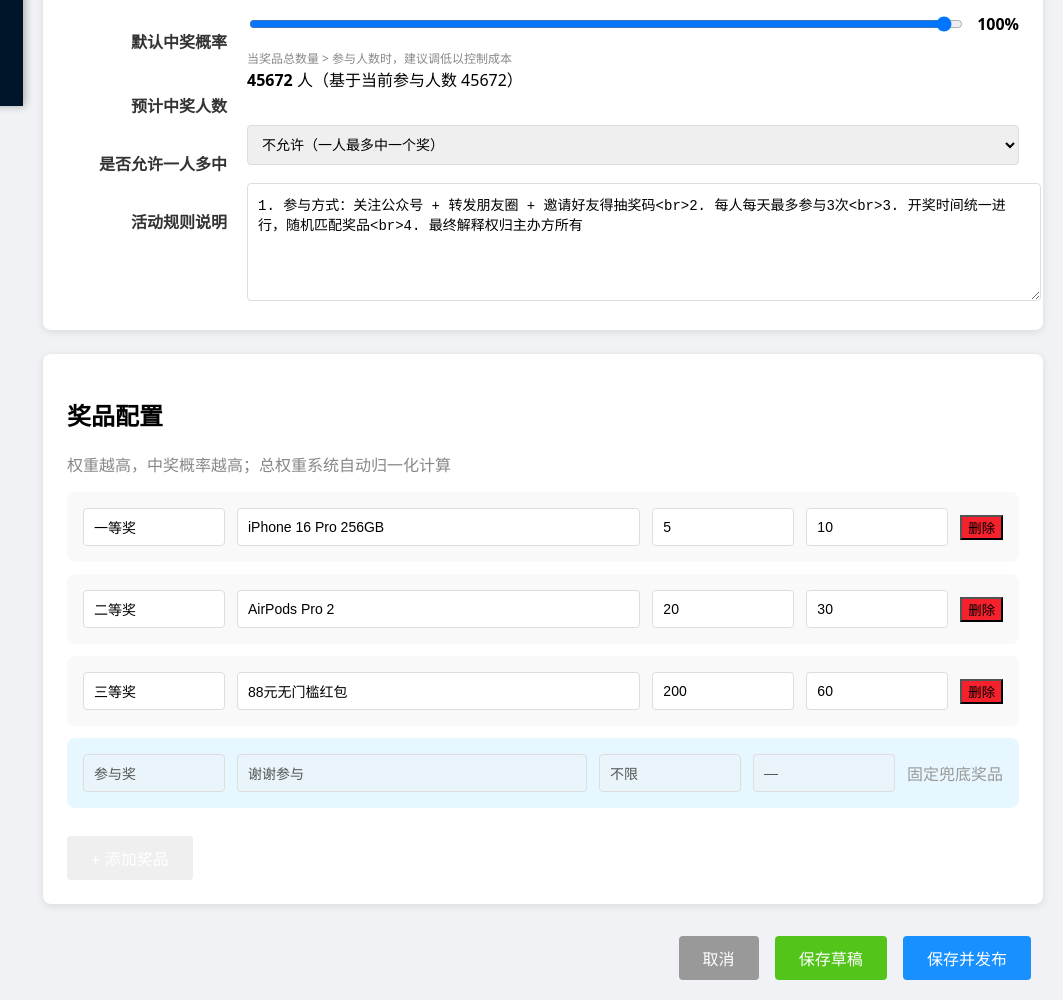
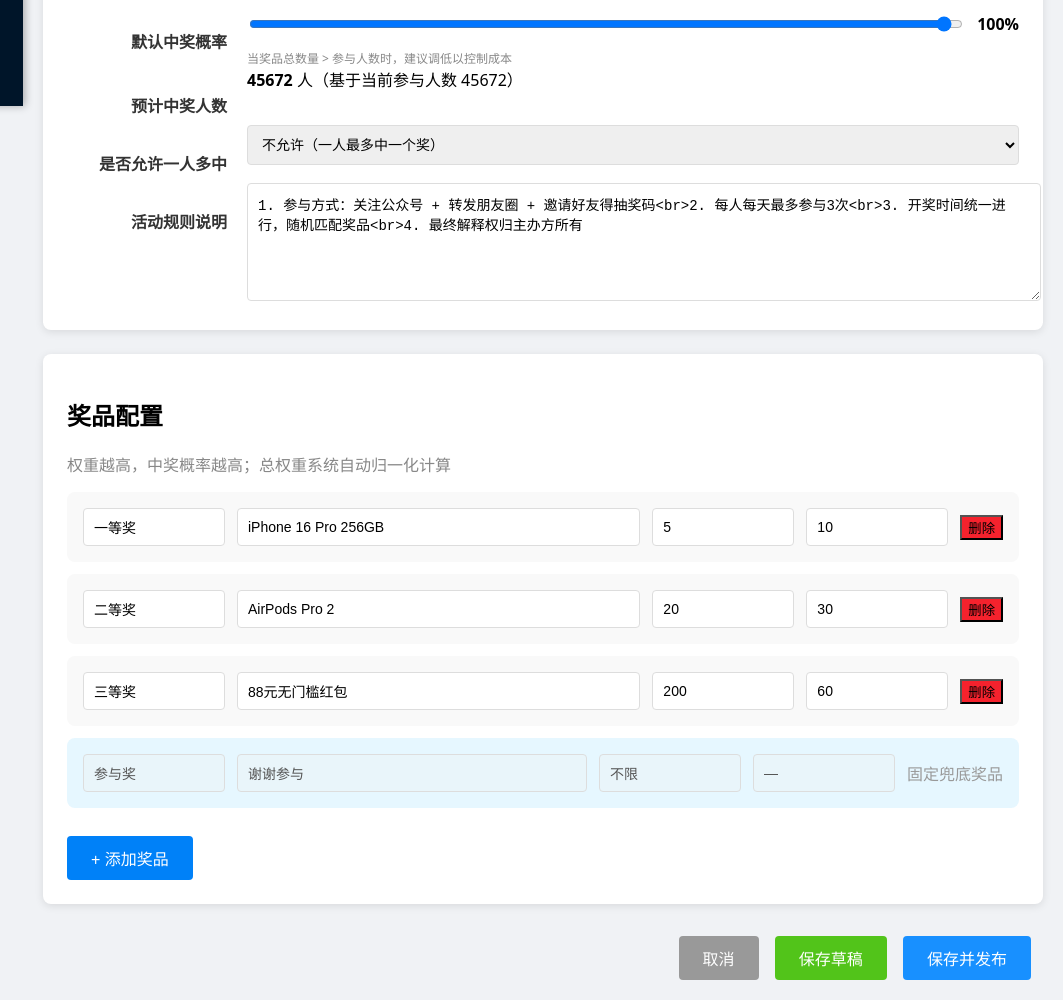
Before and after one commit to BeautyShawn/delay-draw-prize-system, a plain HTML site: page draw-prize-manage/activity-detail.html in a window 1280 px wide. Shown: the part 694-1694 px from the top of the page, without its empty margins (217-1280 px from the left). Drawn offline with Linux system fonts and the light colour scheme.

Commit message:
Update activity-detail.html
Signed-off-by: BeautyShawn <35286026+BeautyShawn@users.noreply.github.com>

```diff
--- a/draw-prize-manage/activity-detail.html
+++ b/draw-prize-manage/activity-detail.html
@@ -177,7 +177,7 @@
       </div>
     </div>
 
-    <button class="btn" style="margin-top:16px" onclick="addPrizeRow()">+ 添加奖品</button>
+    <button class="btn" style="background:#0081f8;margin-top:16px" onclick="addPrizeRow()">+ 添加奖品</button>
   </div>
 
   <!-- 操作按钮 -->
```
